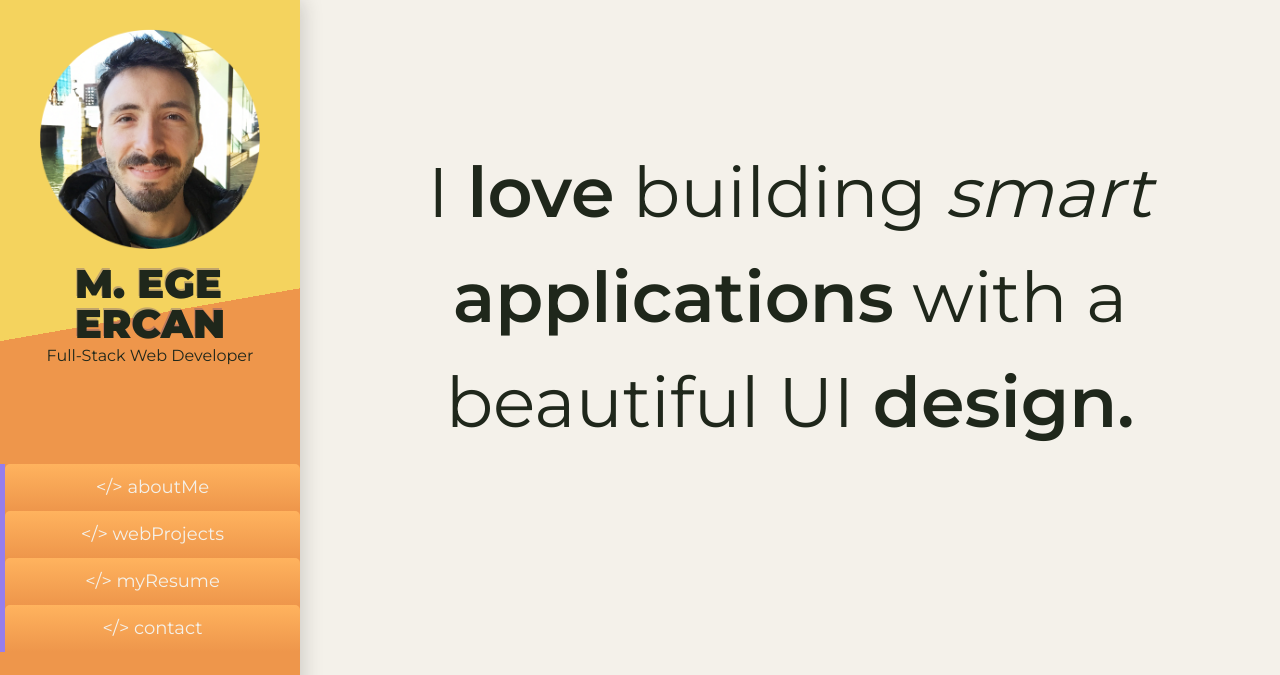
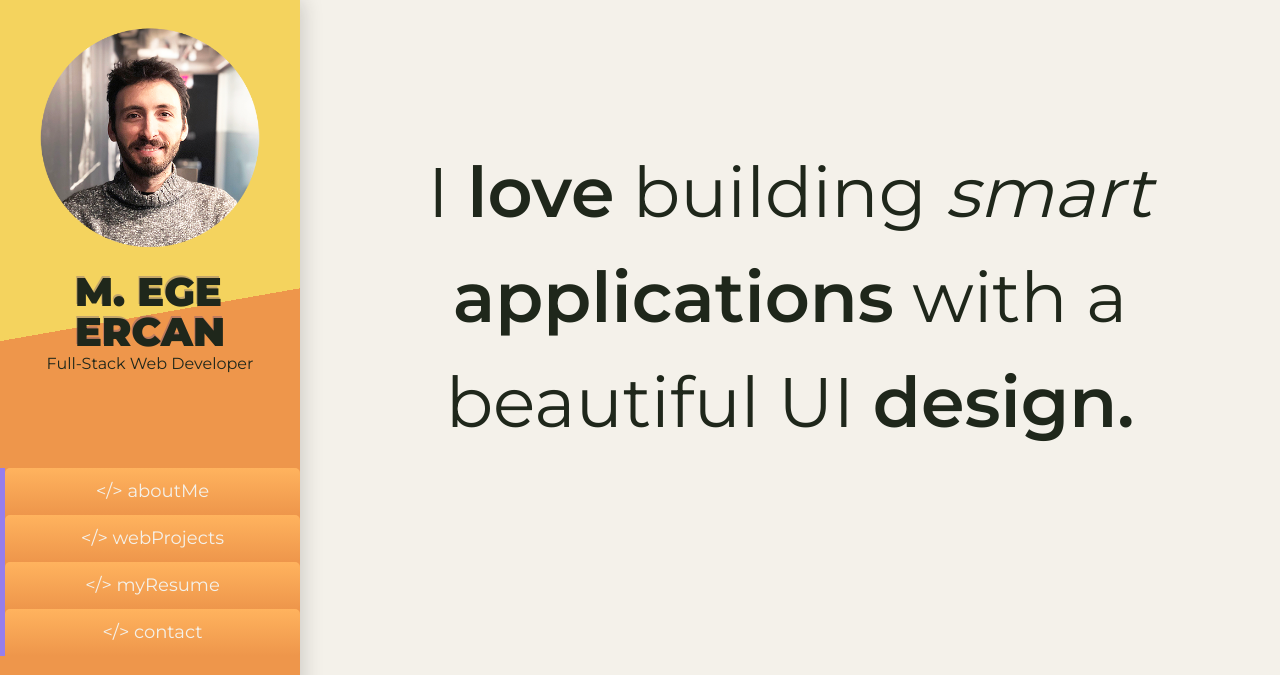
Before and after one commit to macitege/macitege.github.io, a website: page index.html in a window 1280 px wide. Shown: the top 675 px of the page. Drawn offline with nearby package versions, Linux system fonts and the light colour scheme.

Commit message:
Change profile picture

```diff
--- a/index.html
+++ b/index.html
@@ -26,7 +26,7 @@
       <aside id="side-section" class="side-section">
         <div class="curtain" id="curtain"></div>
         <div class="side-section-info">
-          <img class="profile-picture" src="./assets/img/profil.png" alt="Profile Picture" tittle="Profile Picture"/>
+          <img class="profile-picture" src="./assets/img/profile.png" alt="Profile Picture" tittle="Profile Picture"/>
           <div  class="name"><h1>M. EGE</h1> <h1>ERCAN</h1></div>
           <p class="title">Full-Stack Web Developer</p>
 
```
Also changed, not shown: assets/img/profil.png (deleted), assets/img/profil2.png (deleted), assets/img/profil3.png (deleted), assets/img/profile.png (added).
